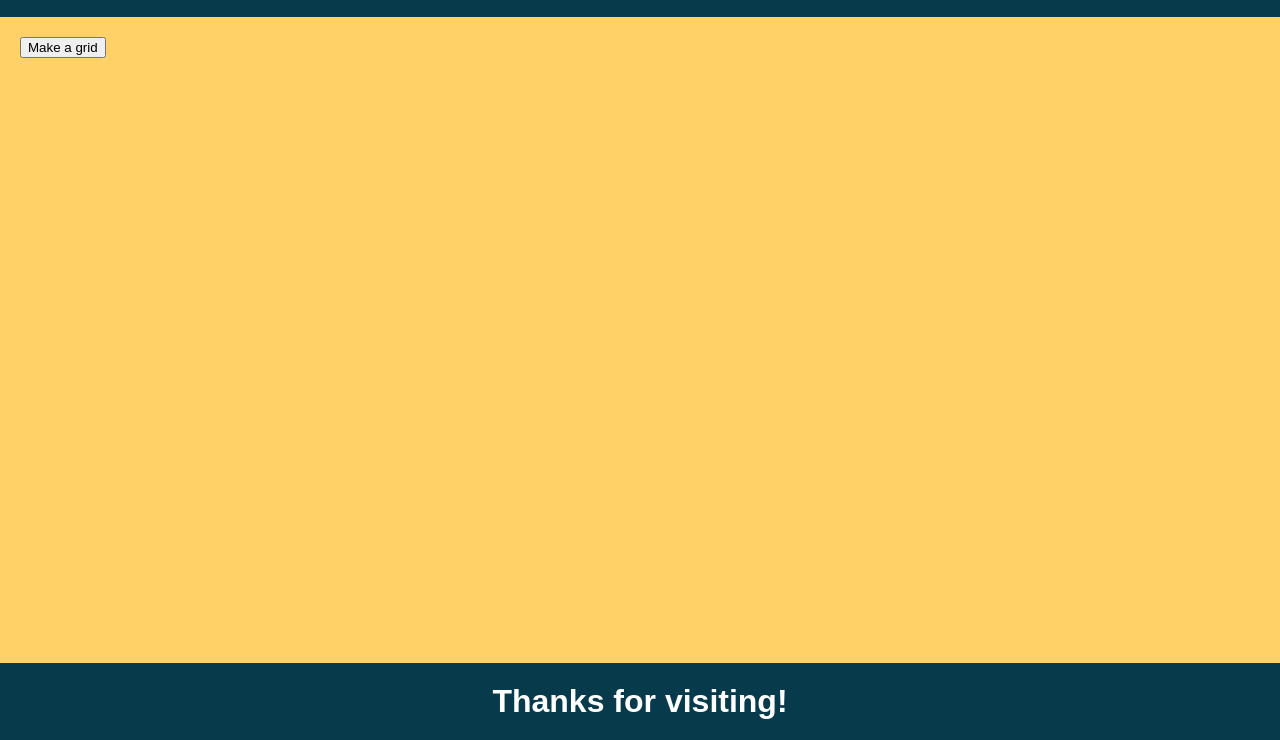
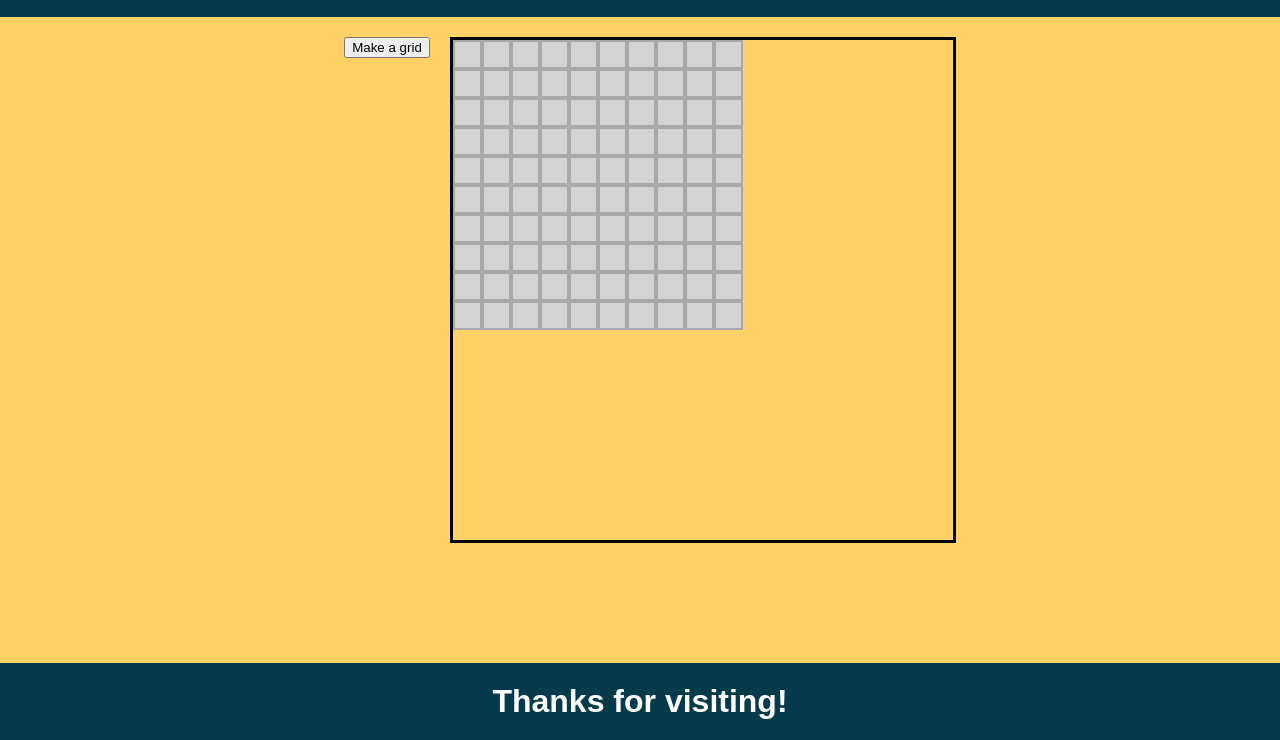
Before and after one commit to tmhetz/etch-a-sketch, a plain HTML site: page index.html in a window 1280 px wide. Both pictures are taken after a click on the button "Make a grid". Shown: the part 60-800 px from the top of the page. Drawn offline with Linux system fonts and the light colour scheme.

Commit message:
Implement the makeGrid function
The makeGrid function takes the grid size from the button pressed
to generate a grid of div elements of size by size dimensions. The
div elements are also placed in a container.

```diff
--- a/index.html
+++ b/index.html
@@ -14,10 +14,10 @@
     </div>
     <div id="main">
         <div id="controls">
-            <button id="makeGrid">Make a grid</button>
+            <button id="makeGrid" data-gridSize="10">Make a grid</button>
         </div>
         <div id="sketching">
-
+            <div id="container"></div>
         </div>
     </div>
     <div id="footer">
--- a/script.js
+++ b/script.js
@@ -1,6 +1,26 @@
 let btnMakeGrid = document.getElementById("makeGrid");
+let container = document.getElementById("container");
+
 btnMakeGrid.addEventListener("click", makeGrid);
 
 function makeGrid(e){
-    console.log("hit");
+    let go = true;
+    let counter = 0;
+    let number = Number(this.dataset.gridsize);
+    while(go){
+        makeRow(number);
+        counter++;
+        if(counter === number) go = false;
+    }
 }
+
+function makeRow(number){
+    let rowContainer = document.createElement("div");
+    while(number > 0){
+        let box = document.createElement("div");
+        box.classList.add("box");
+        rowContainer.appendChild(box);
+        number--;
+    }
+    container.appendChild(rowContainer);
+}
--- a/style.css
+++ b/style.css
@@ -25,10 +25,33 @@ body {
     text-align: center;
 }
 
+#main {
+    display: flex;
+    justify-content: center;
+    margin-top: 20px
+}
+
 h1 {
     margin: 0;
 }
 
 button {
-    margin: 20px;
+    margin: 0px 20px;
 }
+
+#container {
+    border: solid black;
+    height: 500px;
+    width: 500px;
+    display: flex;
+    flex-wrap: wrap;
+    align-content: flex-start;
+}
+
+.box {
+    height: 25px;
+    width: 25px;
+    background-color: lightgray;
+    border: darkgray solid 2px;
+    display: block;
+}
```
